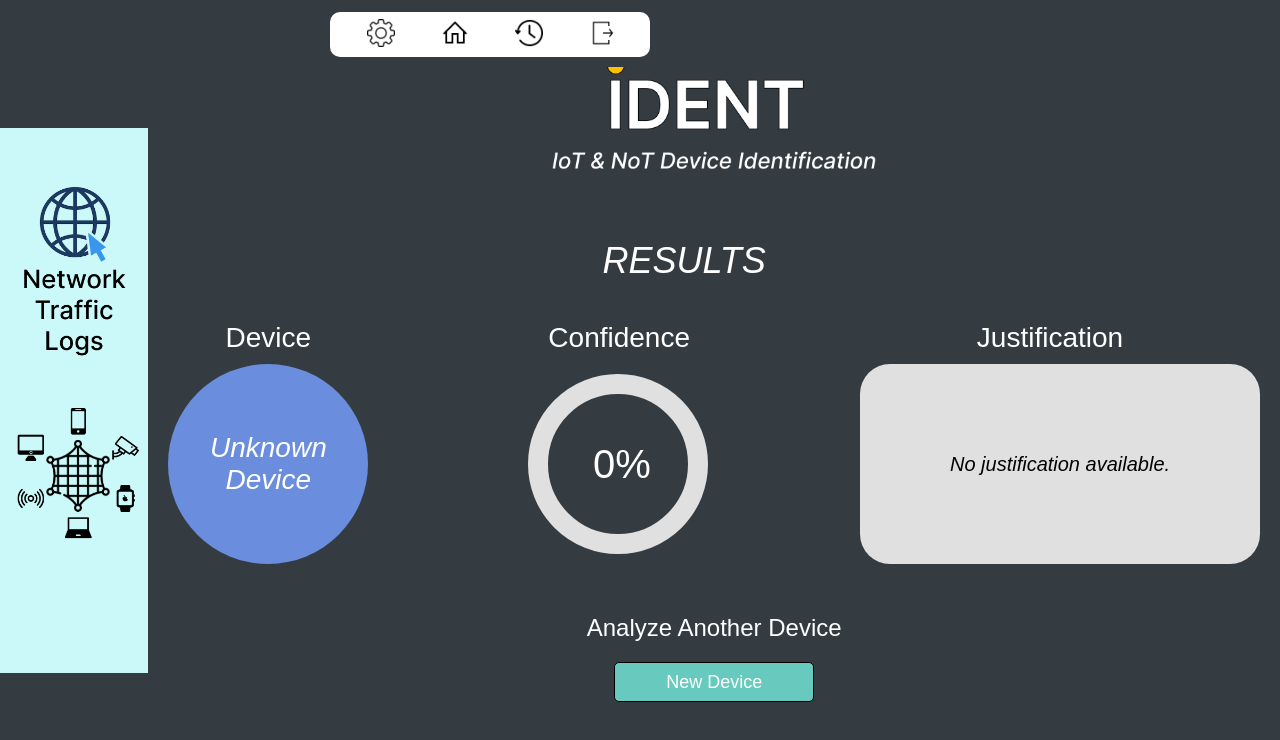
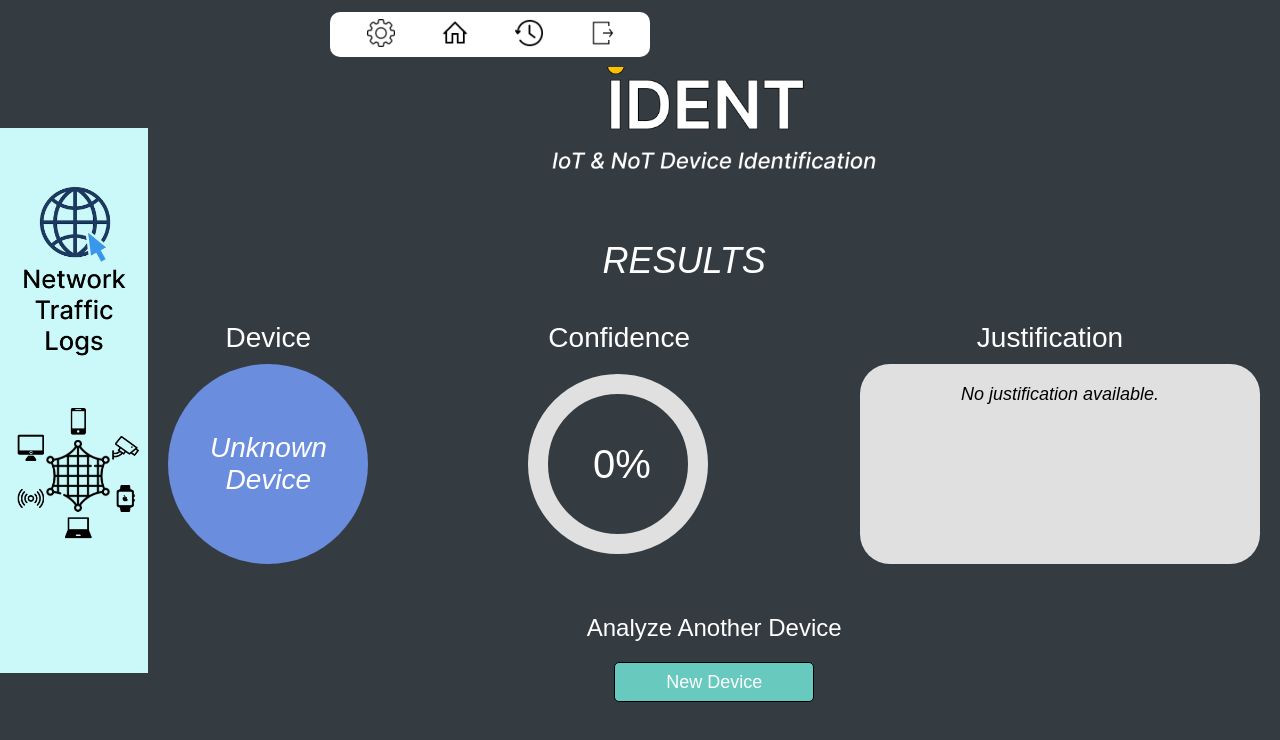
Before and after one commit to TalFlint1/iot-not-identification, a React (Create React App) app in the folder src/frontend/: page /result in a window 1280 px wide. Shown: the top 740 px of the page. Built offline with nearby package versions, Linux system fonts and the light colour scheme.

Commit message:
upgrade looks of justification box

```diff
--- /dev/null
+++ b/src/frontend/src/components/ResultScreen.css
@@ -0,0 +1,22 @@
+/* Styling ONLY the scrollbar inside the justification box */
+.justification-box::-webkit-scrollbar {
+    width: 8px; /* Thin scrollbar */
+}
+
+.justification-box::-webkit-scrollbar-thumb {
+    background-color: #7f7f7f; /* Your theme color */
+    border-radius: 25px; /* Rounded */
+    border-top: 25px solid transparent; /* Add transparent padding */
+    border-bottom: 25px solid transparent;
+    background-clip: padding-box; /* Make sure background doesn't cover the border */
+    overflow: hidden;
+}
+
+.justification-box::-webkit-scrollbar-track {
+    background: transparent;
+}
+
+/* Little trick to push scrollbar more "inside" visually */
+.justification-box {
+    padding-right: 30px; /* Give space for scrollbar */
+}
--- a/src/frontend/src/components/ResultScreen.js
+++ b/src/frontend/src/components/ResultScreen.js
@@ -4,6 +4,7 @@ import Title from "./Title";
 import UpperBar from "./UpperBar";
 import { useLocation } from "react-router-dom";
 import { useNavigate } from "react-router-dom";
+import "./ResultScreen.css";
 
 const ResultScreen = () => {
   const username = "Tal";
@@ -102,6 +103,7 @@ const ResultScreen = () => {
           <div style={{ textAlign: "center" }}>
           <p style={{ color: "white", fontSize: "20px", marginBottom: "10px", fontSize: "28px", marginLeft: "100px" }}>Justification</p>
           <div
+            className="justification-box"
             style={{
               backgroundColor: "#E0E0E0",
               padding: "20px",
@@ -111,12 +113,14 @@ const ResultScreen = () => {
               textAlign: "center",
               marginLeft: "120px",
               marginBottom: "-80px",
-              display: "flex",
-              alignItems: "center",
-              justifyContent: "center"
+              overflowY: "auto",
+              overflowX: "hidden",
+              // display: "flex",
+              // alignItems: "flex-start",
+              // justifyContent: "flex-start",
             }}
           >
-            <p style={{ color: "black", fontSize: "20px", fontStyle: "italic" }}>{justificationText}</p>
+            <p style={{ color: "black", fontSize: "18px", fontStyle: "italic" }}>{justificationText}</p>
           </div>
           </div>
         </div>
```
